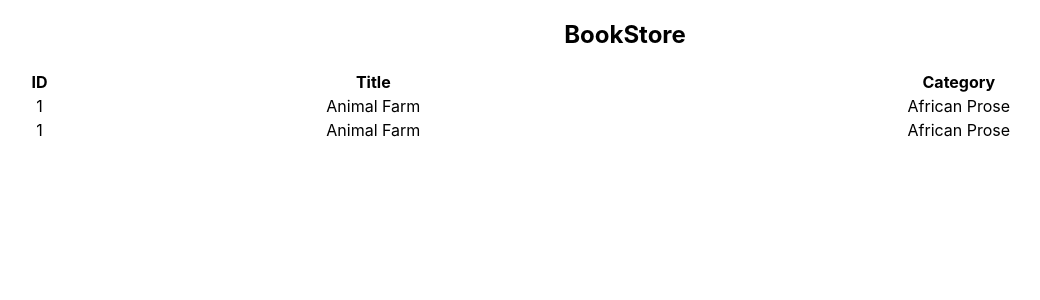
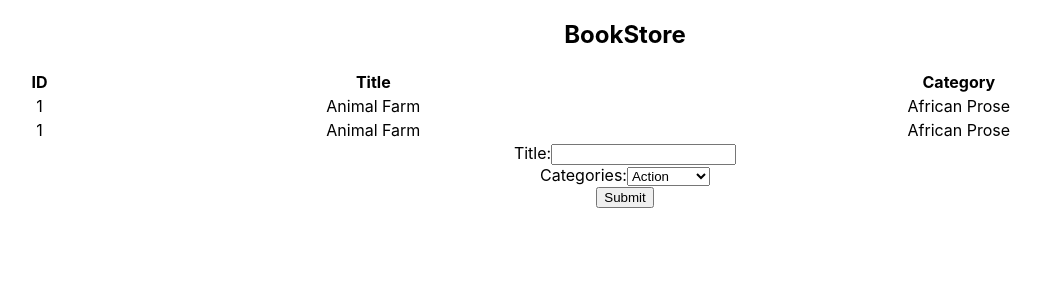
Before and after one commit to jessicafarias/bookstore-cms, a React (Create React App) app: page / in a window 1280 px wide. Shown: the top 300 px of the page, without its empty margins (15-1055 px from the left). Built offline with nearby package versions, Linux system fonts and the light colour scheme.

Commit message:
docs: Creating BooksForm component

```diff
--- a/src/App.js
+++ b/src/App.js
@@ -1,4 +1,5 @@
 import './App.css';
+import BooksForm from './containers/BooksForm';
 import BooksList from './containers/BooksList';
 
 function App() {
@@ -6,6 +7,7 @@ function App() {
     <div className="App">
       <h2>BookStore</h2>
       <BooksList />
+      <BooksForm />
     </div>
   );
 }
--- /dev/null
+++ b/src/containers/BooksForm.js
@@ -0,0 +1,25 @@
+import React from 'react';
+
+const BooksForm = () => {
+  const categories = ['Action', 'Biography', 'History', 'Horror', 'Kids', 'Learning', 'Sci-Fi'];
+  return (
+    <form>
+      <label htmlFor="title">
+        Title:
+        <input type="text" id="title" />
+      </label>
+      <br />
+
+      <label htmlFor="select">
+        Categories:
+        <select name="category" id="select">
+          {categories.map(category => <option value={category} key={category}>{category}</option>)}
+        </select>
+      </label>
+      <br />
+      <button type="submit"> Submit</button>
+    </form>
+  );
+};
+
+export default BooksForm;
```
